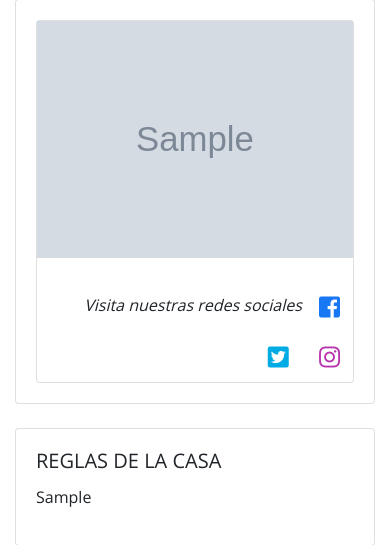
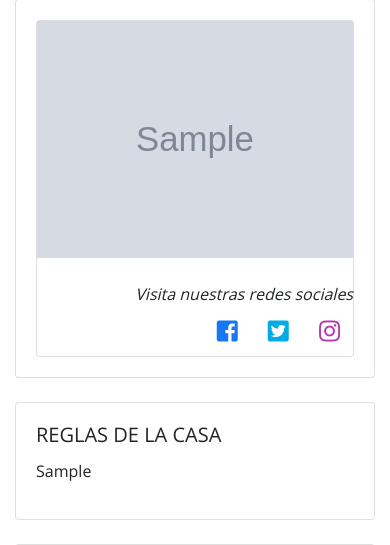
Before and after one commit to glopzvega/opbuc, a Django app: page /lugar/1 in a window 390 px wide. Shown: the part 2497-3042 px from the top of the page. Run offline with Django 3.2, Linux system fonts and the light colour scheme; tables that the repository leaves empty hold one stand-in row (values such as "Sample post"); grey boxes marked "Sample" are stand-in pictures; data that the repository does not hold is empty; some libraries are stand-ins or nearby versions.

Commit message:
Responsive

```diff
--- a/web/templates/web/lugar_detail.html
+++ b/web/templates/web/lugar_detail.html
@@ -402,8 +402,10 @@
                         <br>
                         {% if config %}
                         <div class="row">
-                            <div class="col text-right sociales">
+                            <div class="col-md-6 col-12 text-right">
                                 <span><i>Visita nuestras redes sociales</i></span>
+                            </div>
+                            <div class="col-md-6 col-12 text-right sociales">
                                     {% if config.facebook %}
                                     <a href="{{ config.facebook }}" class="btn btn-link" target="_blank" style="color:#1877f2;">
                                         <i class="fab fa-facebook-square"></i>
```
Lines whose indentation alone changed are shown as unchanged.
